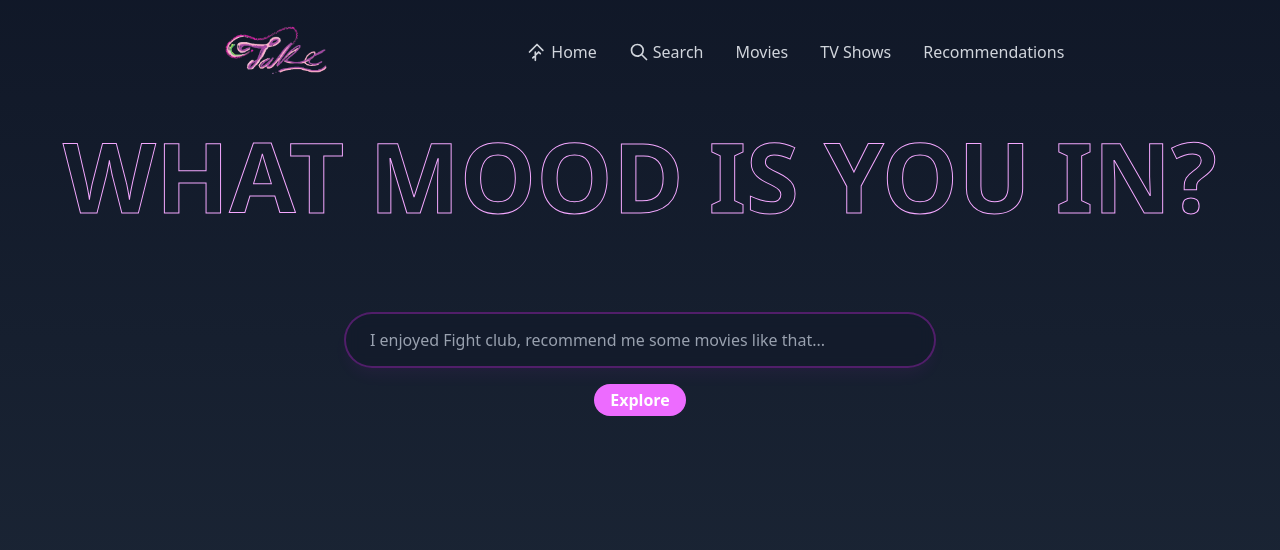
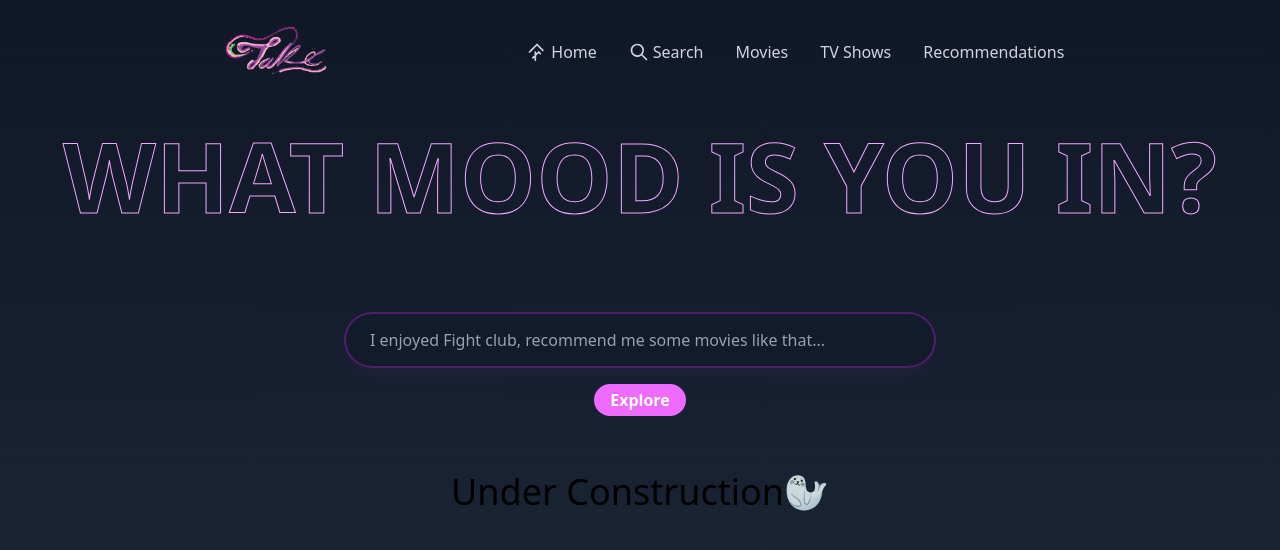
Before and after one commit to sum1t7/Take-Movie-Website, a React (Vite) app in the folder Take/: page /recs in a window 1280 px wide. Shown: the top 550 px of the page. Built offline with nearby package versions, Linux system fonts and the light colour scheme; no server answers.

Commit message:
AI_attempt2

```diff
--- a/Take/src/Compontents/Recs.jsx
+++ b/Take/src/Compontents/Recs.jsx
@@ -100,6 +100,7 @@ const Recs = () => {
             >
               {isLoading ? <>Analyzing your mood...</> : <>Explore</>}
             </button>
+            <p className="text-4xl text-center p-10">Under Construction🦭</p>
           </div>
         </motion.div>
 
```
